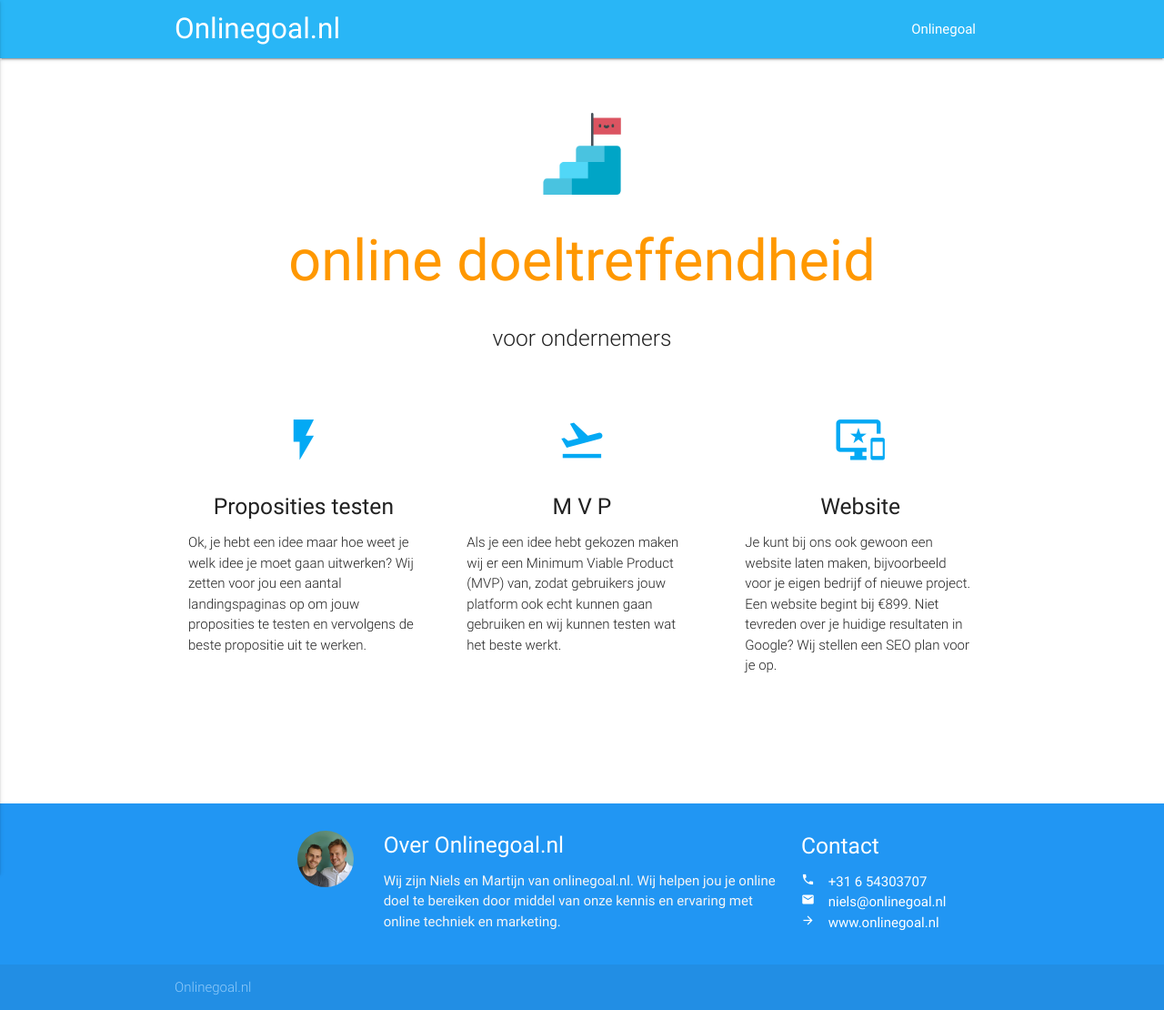
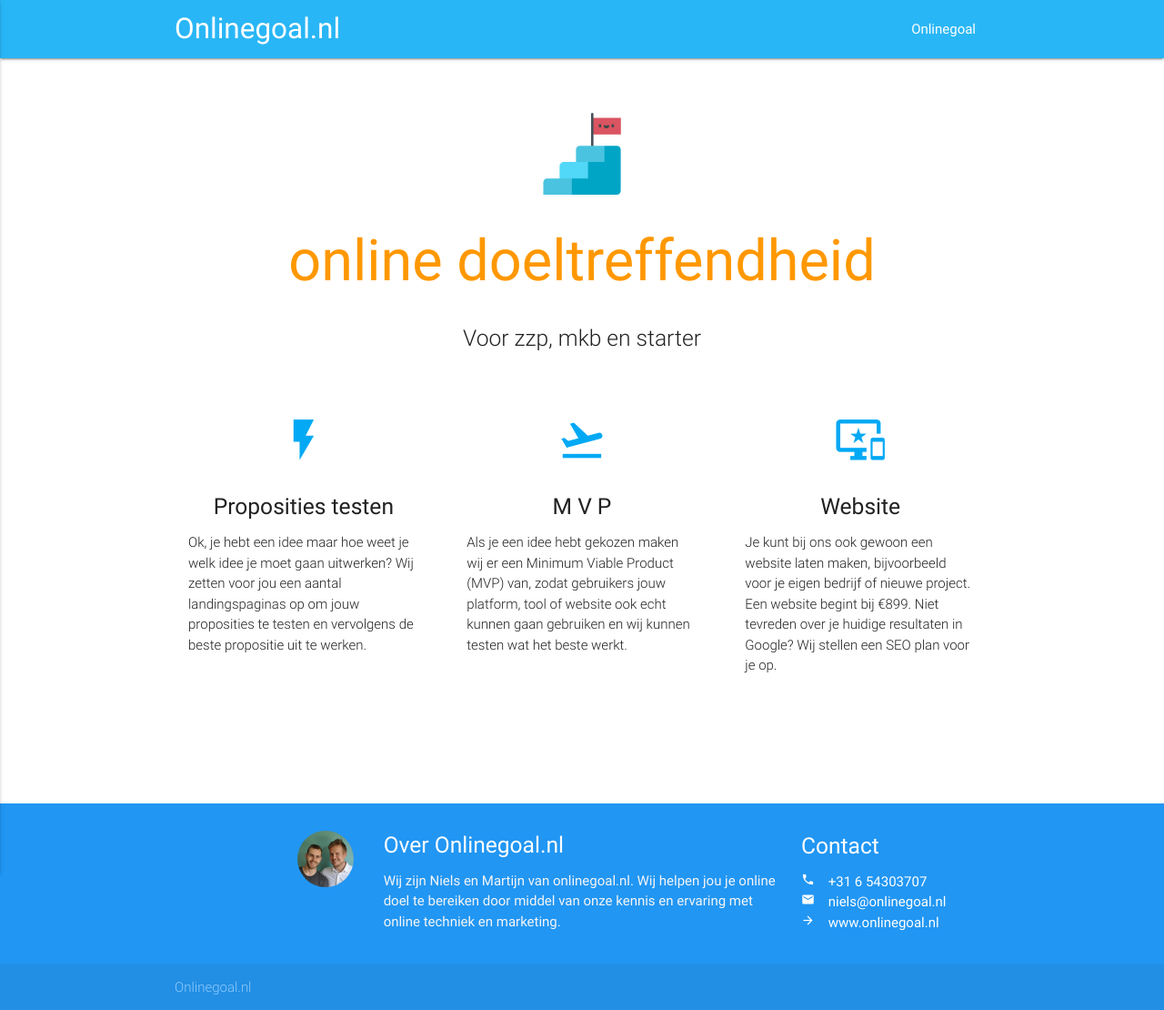
Before and after one commit to martijnvdbrug/onlinegoal.nl, a Jekyll site: the page built from index.md, in a window 1280 px wide. Shown: the whole page at 91% size. Built offline with Jekyll 4.4.1, drawn with Linux system fonts in a browser that asks for light colours.

Commit message:
Text home done

```diff
--- a/_layouts/home.html
+++ b/_layouts/home.html
@@ -12,7 +12,7 @@
 
     <h1 class="header center orange-text">online doeltreffendheid</h1>
     <div class="row center">
-      <h5 class="header col s12 light">voor ondernemers</h5>
+      <h5 class="header col s12 light">Voor zzp, mkb en starter</h5>
     </div>
 
 <!--
@@ -54,7 +54,7 @@
           <h2 class="center light-blue-text"><i class="material-icons">flight_takeoff</i></h2>
           <h5 class="center">M V P</h5>
 
-          <p class="light">Als je een idee hebt gekozen maken wij er een Minimum Viable Product (MVP) van, zodat gebruikers jouw platform ook echt kunnen gaan gebruiken en wij kunnen testen wat het beste werkt.</p>
+          <p class="light">Als je een idee hebt gekozen maken wij er een Minimum Viable Product (MVP) van, zodat gebruikers jouw platform, tool of website ook echt kunnen gaan gebruiken en wij kunnen testen wat het beste werkt.</p>
 
 
         </div>
```
